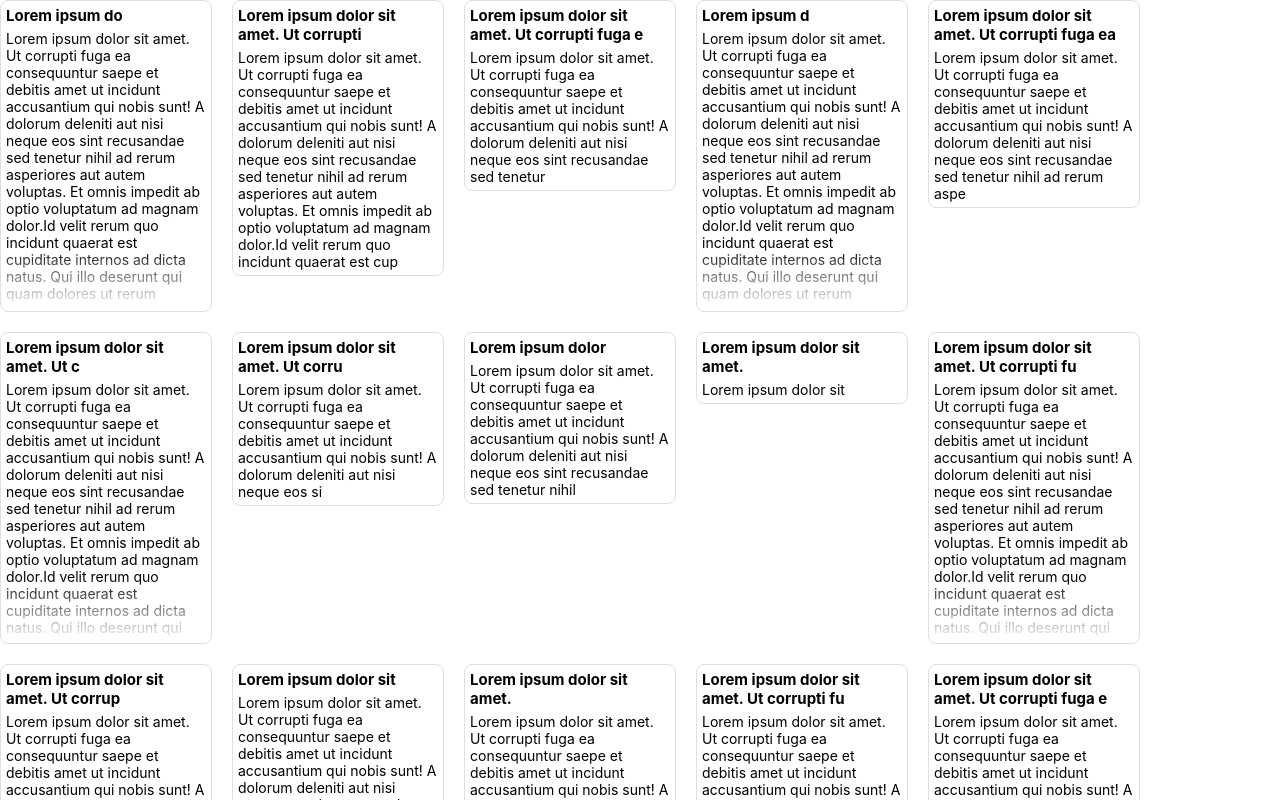
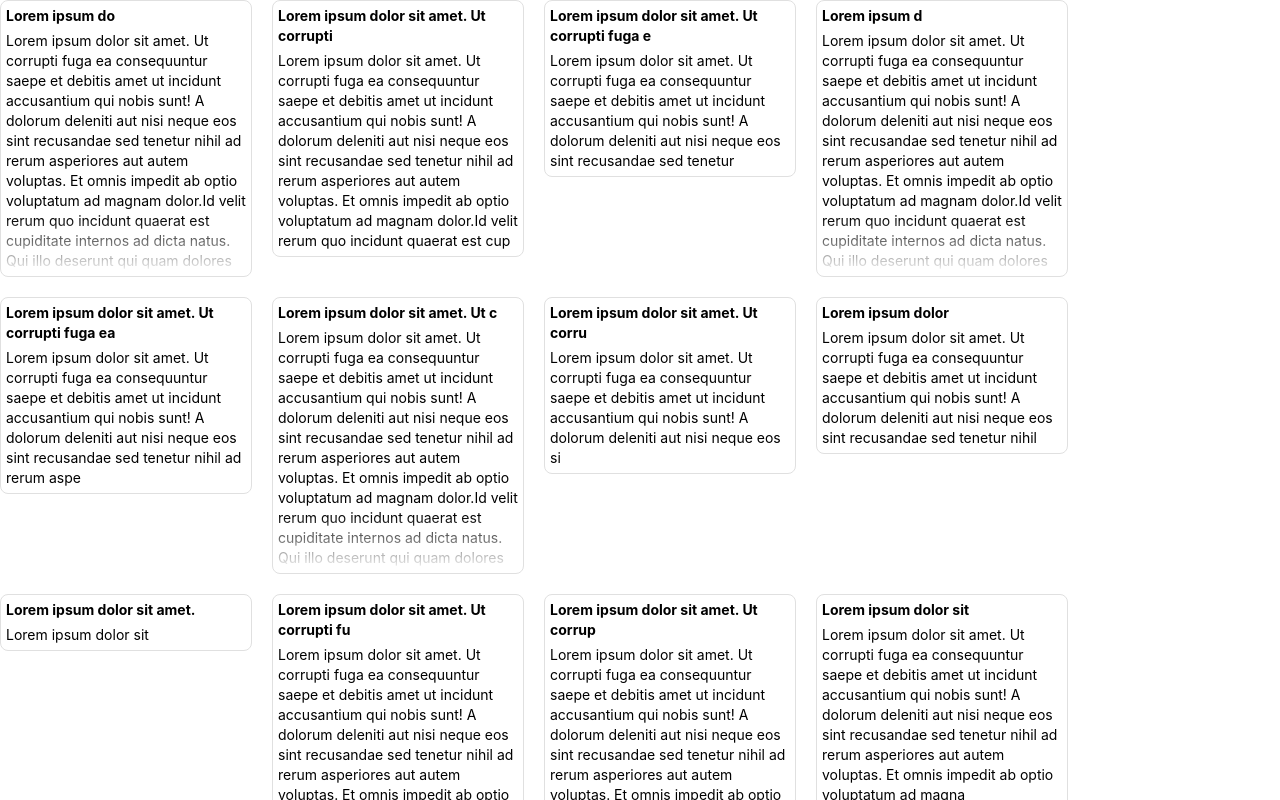
Before and after one commit to arkadyryabinin/react-tests, a React (Create React App) app: page / in a window 1280 px wide. Shown: the top 800 px of the page. Built offline with nearby package versions, Linux system fonts and the light colour scheme.

Commit message:
export Note

```diff
--- a/src/App.js
+++ b/src/App.js
@@ -1,12 +1,12 @@
-import { useReducer, useEffect, useRef, useContext, createContext } from "react";
-import { noteReducer } from "./noteReducer";
 import { getData } from "./initData.js";
+import { SetupContext } from "./SetupContext.js";
 import setup from "./setup";
+import Note from "./Note";
 import './Note.css';
 
 // Masonry layout
 
-const SetupContext = createContext(null);
+// const SetupContext = createContext(0);
 
 function NoteWrapper({ children }) {
   return (
@@ -20,27 +20,27 @@ function NotesBlock({ children }) {
   )
 }
 
-function Note({ initData }) {
-  const [noteData, dispatch] = useReducer(noteReducer, { ...initData, isCropped: false });
-  const ref = useRef(null);
-  const { header, body, isCropped } = noteData;
-  const { cropAt } = useContext(SetupContext);
-  // console.log(cropAt);
-  useEffect(() => {
-    if (ref.current.scrollHeight > cropAt) dispatch({ type: 'crop' });
-  }, []);
-  // console.log(isCropped);
-  return (
-    <div
-      ref={ref}
-      className={isCropped ? "Note Cropped" : "Note"}
-      style={isCropped ? { maxHeight: cropAt } : null}
-    >
-      <h1 className="NoteHeader">{header}</h1>
-      {body}
-    </div>
-  );
-}
+// function Note({ initData }) {
+//   const [noteData, dispatch] = useReducer(noteReducer, { ...initData, isCropped: false });
+//   const ref = useRef(null);
+//   const { header, body, isCropped } = noteData;
+//   const { cropAt } = useContext(SetupContext);
+//   // console.log(cropAt);
+//   useEffect(() => {
+//     if (ref.current.scrollHeight > cropAt) dispatch({ type: 'crop' });
+//   }, []);
+//   // console.log(isCropped);
+//   return (
+//     <div
+//       ref={ref}
+//       className={isCropped ? "Note Cropped" : "Note"}
+//       style={isCropped ? { maxHeight: cropAt } : null}
+//     >
+//       <h1 className="NoteHeader">{header}</h1>
+//       {body}
+//     </div>
+//   );
+// }
 
 
 const initList = getData();
--- a/src/Note.css
+++ b/src/Note.css
@@ -7,6 +7,7 @@
 }
 .NoteWrapper {
   border: 1px solid #e0e0e0;
+  /* border: 1px solid teal; */
   box-sizing: border-box;
   border-radius: 8px;
   padding: 5px;
@@ -14,8 +15,9 @@
 .Note {
   border: none;
   box-sizing: border-box;
-  width: 200px;
+  /* width: 200px; */
   font-size: 14px;
+  line-height: 20px;
   font-weight: normal;
   /* max-height: 250px; */
   overflow: hidden;
@@ -43,6 +45,6 @@
 .NoteHeader {
   margin: 0 0 5px;
   padding: 0;
-  font-size: 15px;
+  font-size: 14px;
   font-weight: bold;
 }
--- a/src/Note.js
+++ b/src/Note.js
@@ -1,30 +1,27 @@
+import { useReducer, useContext, createContext, useEffect, useRef } from 'react';
+import { noteReducer } from './noteReducer';
+import { SetupContext } from "./SetupContext.js";
+
+// const SetupContext = createContext(0);
+
 export default function Note({ initData }) {
-  // const [noteData, dispatch] = useReducer(noteReducer, initData);
-  const { header, body } = noteData;
-
-  // const refHeader = useRef(null);
-  // const refBody = useRef(null);
-
-  // const handleInput = (area) => (e) =>{
-  //   console.log(e.type)
-  //   dispatch({
-  //     type: 'input',
-  //     area,
-  //     value: e.target.value,
-  //   });
-  //   dispatch({
-  //     type: 'resize',
-  //     id,
-  //     headerHeight: Math.max(refHeader.current.scrollHeight, refHeader.current.clientHeight),
-  //     bodyHeight: Math.max(refBody.current.scrollHeight, refBody.current.clientHeight),
-  //   });
-  // }
-
-
+  const [noteData, dispatch] = useReducer(noteReducer, { ...initData, isCropped: false });
+  const ref = useRef(null);
+  const { header, body, isCropped } = noteData;
+  const { cropAt, noteWidth } = useContext(SetupContext);
+  // console.log(cropAt);
+  useEffect(() => {
+    if (ref.current.scrollHeight > cropAt) dispatch({ type: 'crop' });
+  }, []);
+  // console.log(isCropped);
   return (
-    <div className="Note">
-      <h1>{header}</h1>
-      <div>{body}</div>
+    <div
+      ref={ref}
+      className={isCropped ? "Note Cropped" : "Note"}
+      style={isCropped ? { maxHeight: cropAt, width: noteWidth } : { width: noteWidth }}
+    >
+      <h1 className="NoteHeader">{header}</h1>
+      {body}
     </div>
   );
 }
--- /dev/null
+++ b/src/SetupContext.js
@@ -0,0 +1,3 @@
+import { createContext } from 'react';
+
+export const SetupContext = createContext(0);
--- a/src/initData.js
+++ b/src/initData.js
@@ -6,7 +6,7 @@ export function getData() {
   }
 
   const x = [];
-  for (let i = 20; i > 0; i += -1) {
+  for (let i = 40; i > 0; i += -1) {
     x.push({
       id: i,
       header: y.substring(0, getRandomInt(50)),
--- a/src/setup.js
+++ b/src/setup.js
@@ -1,5 +1,6 @@
 const setup = () => ({
-  cropAt: 300,
+  cropAt: 265,
+  noteWidth: 240,
 })
 
 export default setup();
```
